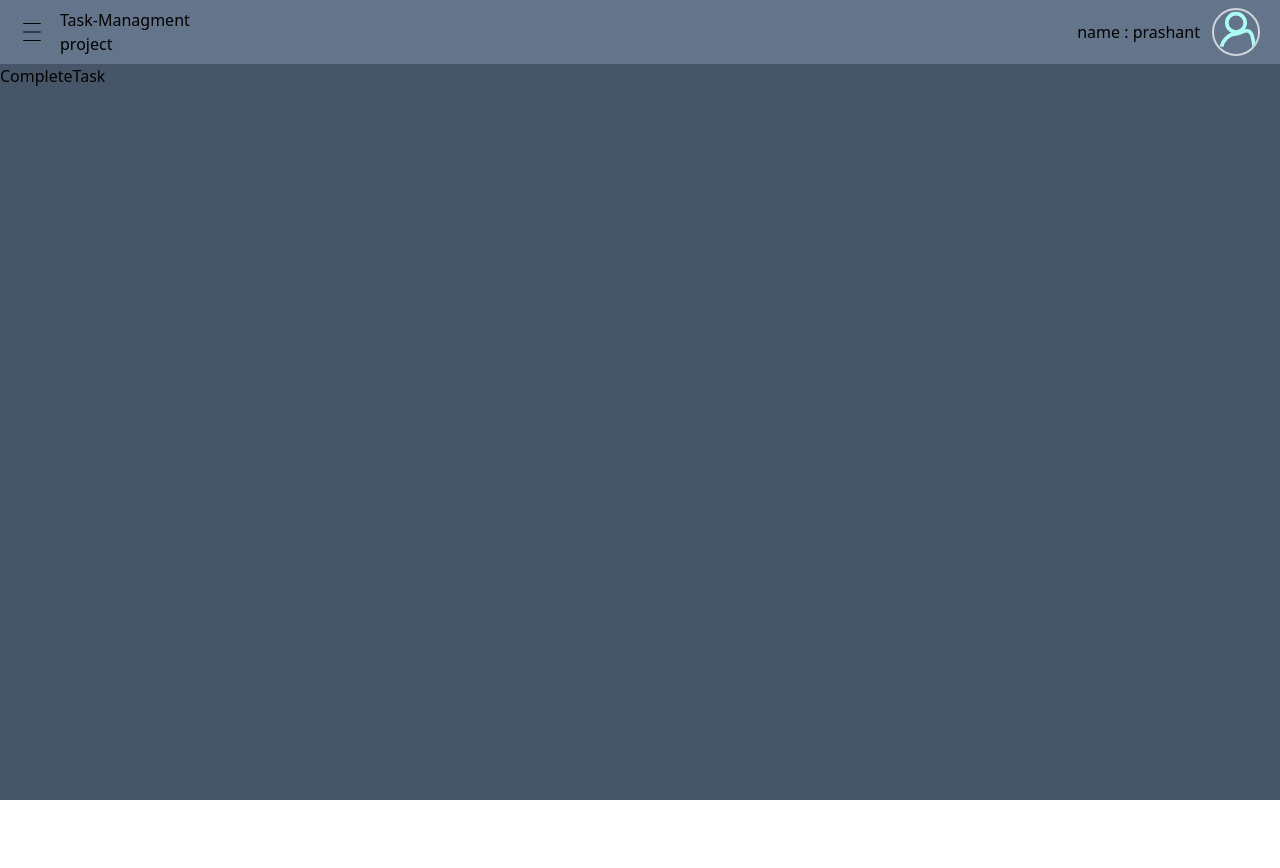
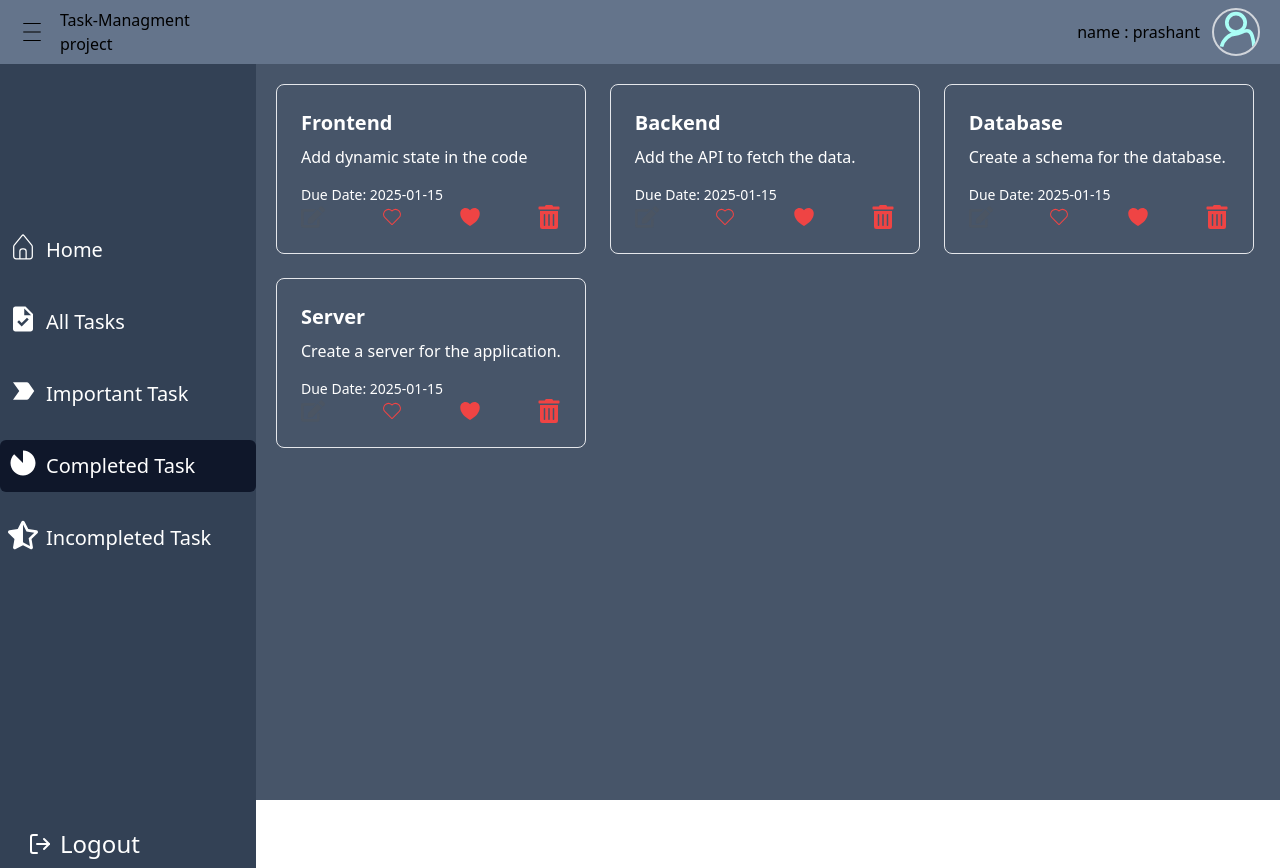
Before and after one commit to fuleprashant/task_managment, a React (Vite) app in the folder frontend/: page /completedtask in a window 1280 px wide. Before the commit the page ends 800 px from the top, so only its background shows below. Built offline with nearby package versions, Linux system fonts and the light colour scheme.

Commit message:
add the card and design in the project

```diff
--- a/frontend/src/components/Card.jsx
+++ b/frontend/src/components/Card.jsx
@@ -1,7 +1,68 @@
 import React from "react";
+import { CiHeart } from "react-icons/ci";
+import { FaEdit, FaTrashAlt } from "react-icons/fa";
+import { IoHeartSharp } from "react-icons/io5";
+import { NavLink } from "react-router-dom";
 
-const Card = () => {
-  return <div>Card</div>;
+const Card = ({ addData }) => {
+  const data = [
+    {
+      title: "Frontend",
+      desc: "Add dynamic state in the code",
+    },
+    {
+      title: "Backend",
+      desc: "Add the API to fetch the data.",
+    },
+    {
+      title: "Database",
+      desc: "Create a schema for the database.",
+    },
+    {
+      title: "Server",
+      desc: "Create a server for the application.",
+    },
+  ];
+
+  return (
+    <div className="m-5 grid grid-cols-1 sm:grid-cols-2 md:grid-cols-3 gap-6 ">
+      {data.map((ele, idx) => (
+        <div key={idx} className="border-gray-300">
+          <div className="p-6 border  rounded-lg">
+            <h3 className="text-xl font-semibold text-white">{ele.title}</h3>
+            <p className="mt-2 text-white">{ele.desc}</p>
+            <div className="flex justify-between items-center mt-4">
+              <span className="text-sm text-white">Due Date: 2025-01-15</span>
+            </div>
+            <div className="flex justify-between items-center">
+              <FaEdit
+                className="text-gray-600 hover:text-blue-500 cursor-pointer"
+                size={24}
+              />
+              <CiHeart
+                className="text-red-500 hover:text-red-600 cursor-pointer"
+                size={24}
+              />{" "}
+              <IoHeartSharp
+                className="text-red-500 hover:text-red-600 cursor-pointer"
+                size={24}
+              />
+              <FaTrashAlt
+                className="text-red-500 hover:text-red-600 cursor-pointer"
+                size={24}
+              />
+            </div>
+          </div>
+        </div>
+      ))}
+
+      {addData && (
+        <NavLink className="bg-gray-500 shadow-lg rounded-lg p-6 flex justify-center items-center gap-5 cursor-pointer hover:bg-gray-700 transition-all">
+          add task
+        </NavLink>
+      )}
+    </div>
+  );
 };
 
 export default Card;
--- a/frontend/src/components/Sidebar.jsx
+++ b/frontend/src/components/Sidebar.jsx
@@ -7,6 +7,7 @@ import {
   MdTask,
 } from "react-icons/md";
 import { FaStarHalfAlt } from "react-icons/fa";
+import { FiLogOut } from "react-icons/fi";
 
 const Sidebar = () => {
   const data = [
@@ -55,6 +56,19 @@ const Sidebar = () => {
           </NavLink>
         ))}
       </div>
+      <div className="hover:bg-slate-600  mt-64">
+        <div className=" ml-5  font-thin  w-full">
+          <div className=" ">
+            <NavLink
+              to="auth/login"
+              className=" text-white flex items-center gap-2  p-2 text-3xl rounded-md  "
+            >
+              <FiLogOut size={24} />
+              <div className="text-2xl">Logout</div>
+            </NavLink>
+          </div>
+        </div>
+      </div>
     </div>
   );
 };
--- a/frontend/src/layouts/FirstLayout.jsx
+++ b/frontend/src/layouts/FirstLayout.jsx
@@ -4,7 +4,7 @@ import Sidebar from "../components/Sidebar";
 import { Outlet } from "react-router-dom";
 
 const FirstLayout = () => {
-  const [isSidebarVisible, setIsSideBarVisible] = useState(false);
+  const [isSidebarVisible, setIsSideBarVisible] = useState(true);
 
   const toggleSidebar = () => {
     setIsSideBarVisible(!isSidebarVisible);
--- a/frontend/src/pages/AllTask.jsx
+++ b/frontend/src/pages/AllTask.jsx
@@ -1,7 +1,12 @@
 import React from "react";
+import Card from "../components/Card";
 
 const AllTask = () => {
-  return <div>AllTask</div>;
+  return (
+    <div>
+      <Card addData={true} />
+    </div>
+  );
 };
 
 export default AllTask;
--- a/frontend/src/pages/CompleteTask.jsx
+++ b/frontend/src/pages/CompleteTask.jsx
@@ -1,7 +1,12 @@
 import React from "react";
+import Card from "../components/Card";
 
 const CompleteTask = () => {
-  return <div>CompleteTask</div>;
+  return (
+    <div>
+      <Card addData={false} />
+    </div>
+  );
 };
 
 export default CompleteTask;
--- /dev/null
+++ b/frontend/src/pages/ForgetPassword.jsx
@@ -0,0 +1,13 @@
+import React from "react";
+import Card from "../components/Card";
+
+const ForgetPassword = () => {
+  return (
+    <div>
+
+      <Card />
+    </div>
+  );
+};
+
+export default ForgetPassword;
--- a/frontend/src/pages/InCompleted.jsx
+++ b/frontend/src/pages/InCompleted.jsx
@@ -1,9 +1,12 @@
-import React from 'react'
+import React from "react";
+import Card from "../components/Card";
 
 const InCompleted = () => {
   return (
-    <div>InCompleted</div>
-  )
-}
+    <div>
+      <Card addData={false} />
+    </div>
+  );
+};
 
-export default InCompleted
+export default InCompleted;
--- a/frontend/src/pages/Login.jsx
+++ b/frontend/src/pages/Login.jsx
@@ -1,5 +1,5 @@
 import React from "react";
-
+import { NavLink } from "react-router-dom";
 const Login = () => {
   return (
     <div className="min-h-screen flex items-center justify-center bg-gradient-to-r from-indigo-200 via-purple-300 to-pink-200">
@@ -61,7 +61,7 @@ const Login = () => {
         <p className="text-center text-sm text-gray-600 mt-6">
           Don't have an account?{" "}
           <NavLink
-            href="/auth/register"
+            to="/auth/register"
             className="text-purple-600 hover:underline"
           >
             Register here
--- a/frontend/src/pages/Register.jsx
+++ b/frontend/src/pages/Register.jsx
@@ -78,7 +78,7 @@ const Register = () => {
         <p className="text-center text-gray-600 text-sm mt-4">
           Already have an account?{" "}
           <NavLink
-            href="/auth/login"
+            to="/auth/login"
             className="text-purple-600 font-medium hover:underline"
           >
             Log In
--- /dev/null
+++ b/frontend/src/pages/ResetPassword.jsx
@@ -0,0 +1,7 @@
+import React from "react";
+
+const ResetPassword = () => {
+  return <div>ResetPassword</div>;
+};
+
+export default ResetPassword;
--- /dev/null
+++ b/frontend/src/pages/VerifyOtp.jsx
@@ -0,0 +1,7 @@
+import React from "react";
+
+const VerifyOtp = () => {
+  return <div>VerifyOtp</div>;
+};
+
+export default VerifyOtp;
```
